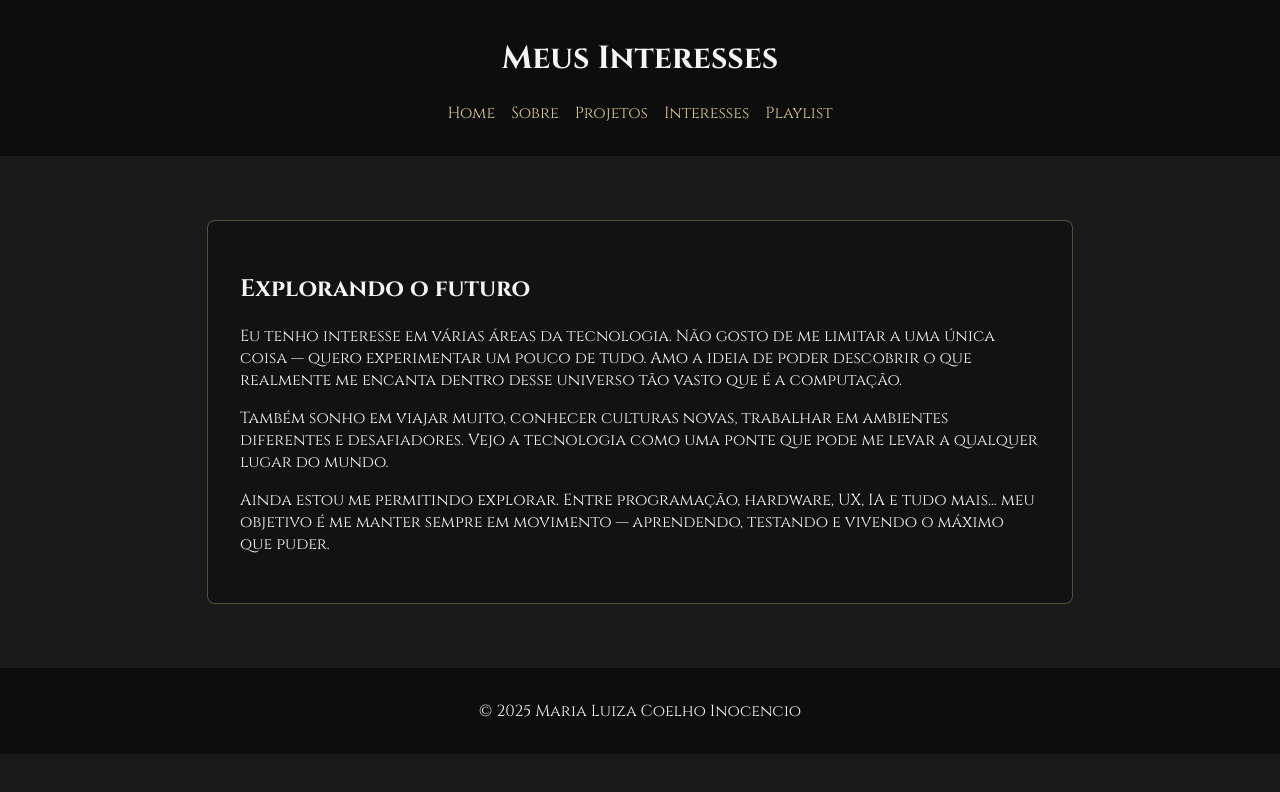
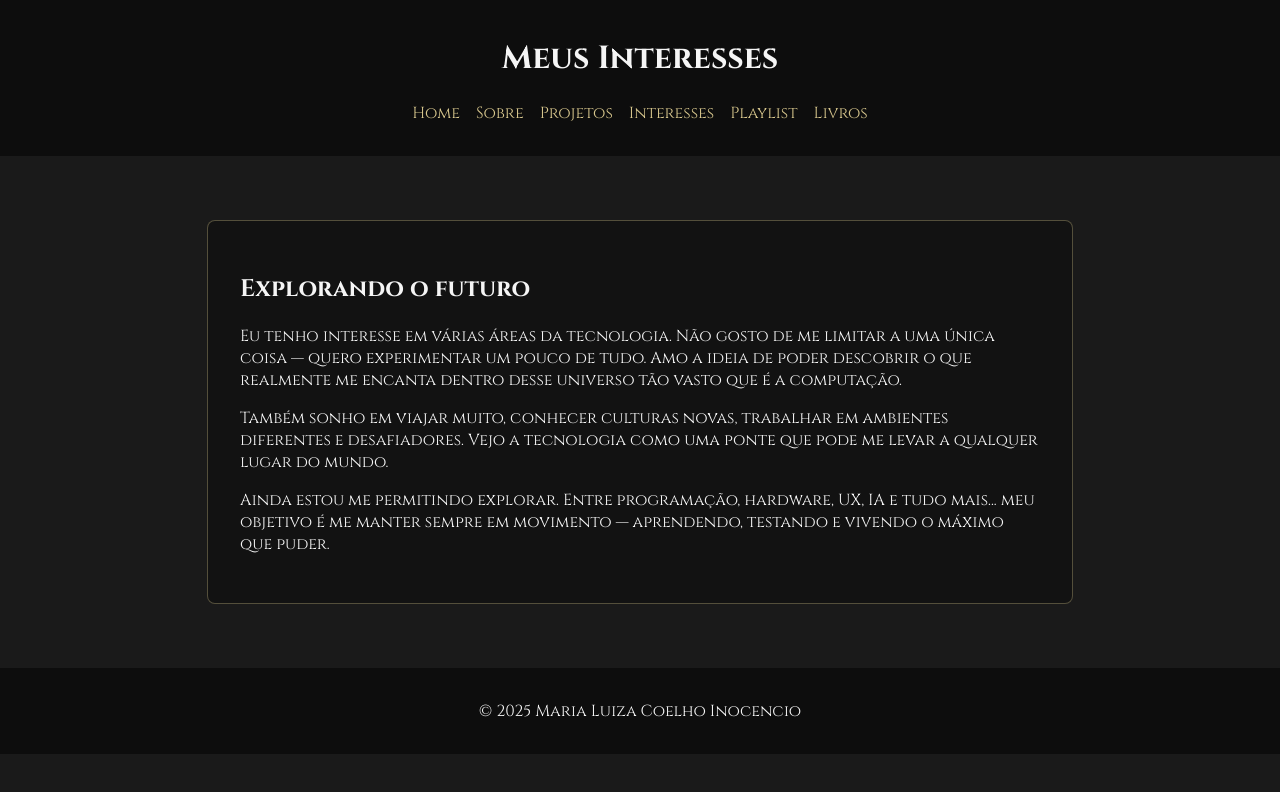
Before and after one commit to malucoelho/portfolio-malucoelho, a plain HTML site: page interesses.html in a window 1280 px wide. Drawn offline with Linux system fonts and the light colour scheme.

Commit message:
Update interesses.html

```diff
--- a/interesses.html
+++ b/interesses.html
@@ -17,6 +17,7 @@
         <li><a href="projects.html">Projetos</a></li>
         <li><a href="interesses.html" aria-current="page">Interesses</a></li>
         <li><a href="playlist.html">Playlist</a></li>
+        <li><a href="paginas/livros.html">Livros</a></li>
       </ul>
     </nav>
   </header>
```
